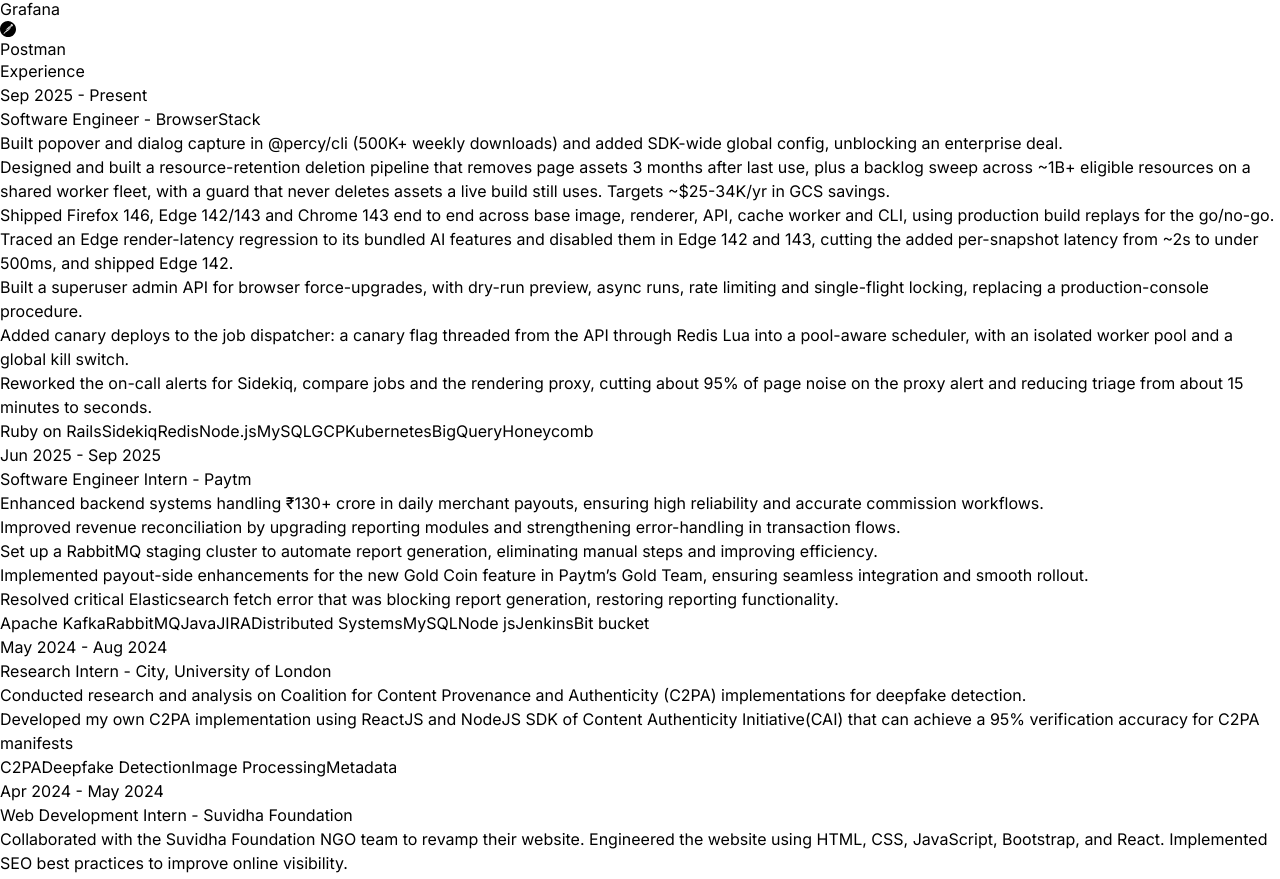
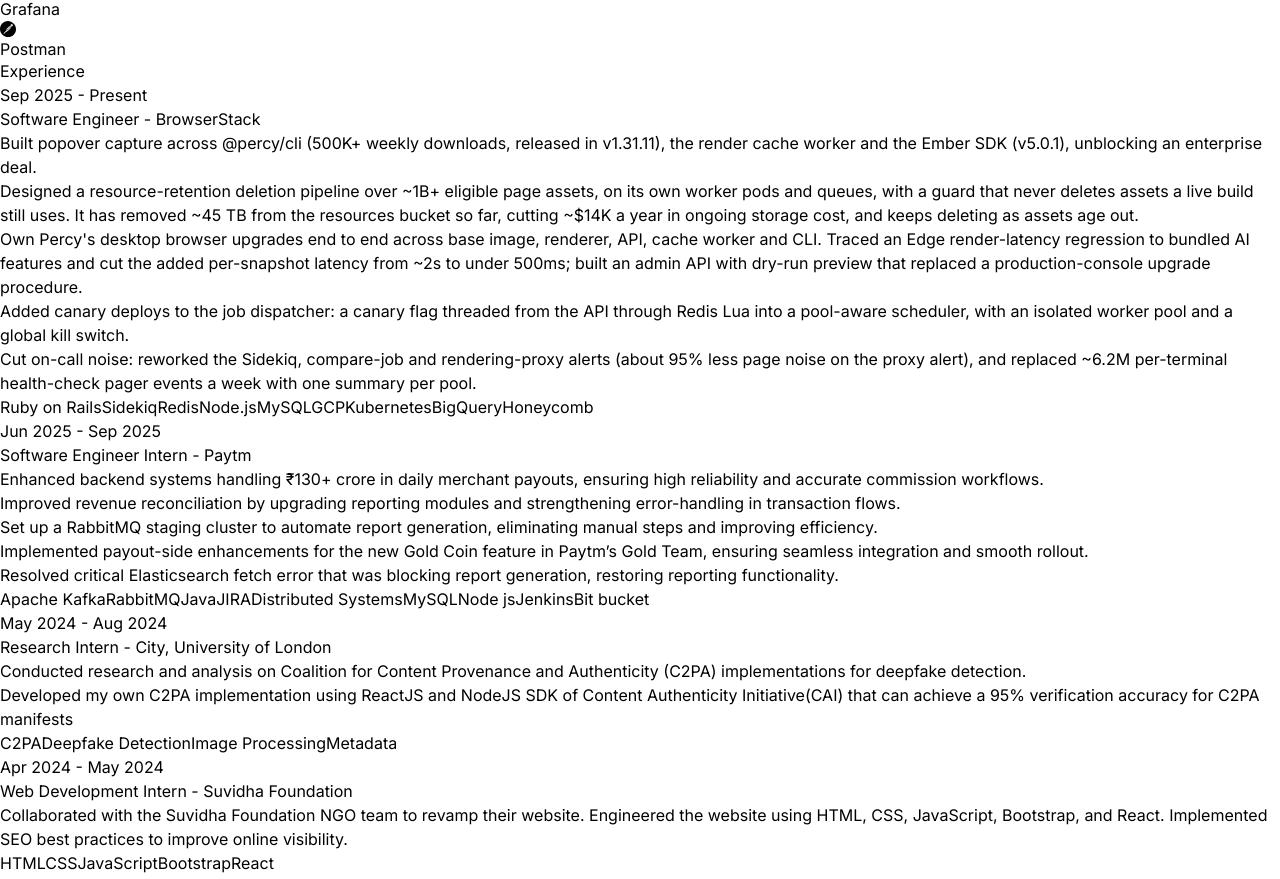
Before and after one commit to Manoj-Katta/Portfolio, a React (Vite) app: page / in a window 1280 px wide. Shown: the part 1759-2638 px from the top of the page. Built offline with nearby package versions, Linux system fonts and the light colour scheme.

Commit message:
Focus BrowserStack experience on its highest-impact work

```diff
--- a/src/constants/index.js
+++ b/src/constants/index.js
@@ -15,12 +15,11 @@
     year: "Sep 2025 - Present",
     role: "Software Engineer",
     company: "BrowserStack",
-    description: `Built popover and dialog capture in @percy/cli (500K+ weekly downloads) and added SDK-wide global config, unblocking an enterprise deal.
-Designed and built a resource-retention deletion pipeline that removes page assets 3 months after last use, plus a backlog sweep across ~1B+ eligible resources on a shared worker fleet, with a guard that never deletes assets a live build still uses. Targets ~$25-34K/yr in GCS savings.
-Shipped Firefox 146, Edge 142/143 and Chrome 143 end to end across base image, renderer, API, cache worker and CLI, using production build replays for the go/no-go. Traced an Edge render-latency regression to its bundled AI features and disabled them in Edge 142 and 143, cutting the added per-snapshot latency from ~2s to under 500ms, and shipped Edge 142.
-Built a superuser admin API for browser force-upgrades, with dry-run preview, async runs, rate limiting and single-flight locking, replacing a production-console procedure.
+    description: `Built popover capture across @percy/cli (500K+ weekly downloads, released in v1.31.11), the render cache worker and the Ember SDK (v5.0.1), unblocking an enterprise deal.
+Designed a resource-retention deletion pipeline over ~1B+ eligible page assets, on its own worker pods and queues, with a guard that never deletes assets a live build still uses. It has removed ~45 TB from the resources bucket so far, cutting ~$14K a year in ongoing storage cost, and keeps deleting as assets age out.
+Own Percy's desktop browser upgrades end to end across base image, renderer, API, cache worker and CLI. Traced an Edge render-latency regression to bundled AI features and cut the added per-snapshot latency from ~2s to under 500ms; built an admin API with dry-run preview that replaced a production-console upgrade procedure.
 Added canary deploys to the job dispatcher: a canary flag threaded from the API through Redis Lua into a pool-aware scheduler, with an isolated worker pool and a global kill switch.
-Reworked the on-call alerts for Sidekiq, compare jobs and the rendering proxy, cutting about 95% of page noise on the proxy alert and reducing triage from about 15 minutes to seconds.`,
+Cut on-call noise: reworked the Sidekiq, compare-job and rendering-proxy alerts (about 95% less page noise on the proxy alert), and replaced ~6.2M per-terminal health-check pager events a week with one summary per pool.`,
     technologies: [
       "Ruby on Rails",
       "Sidekiq",
```
